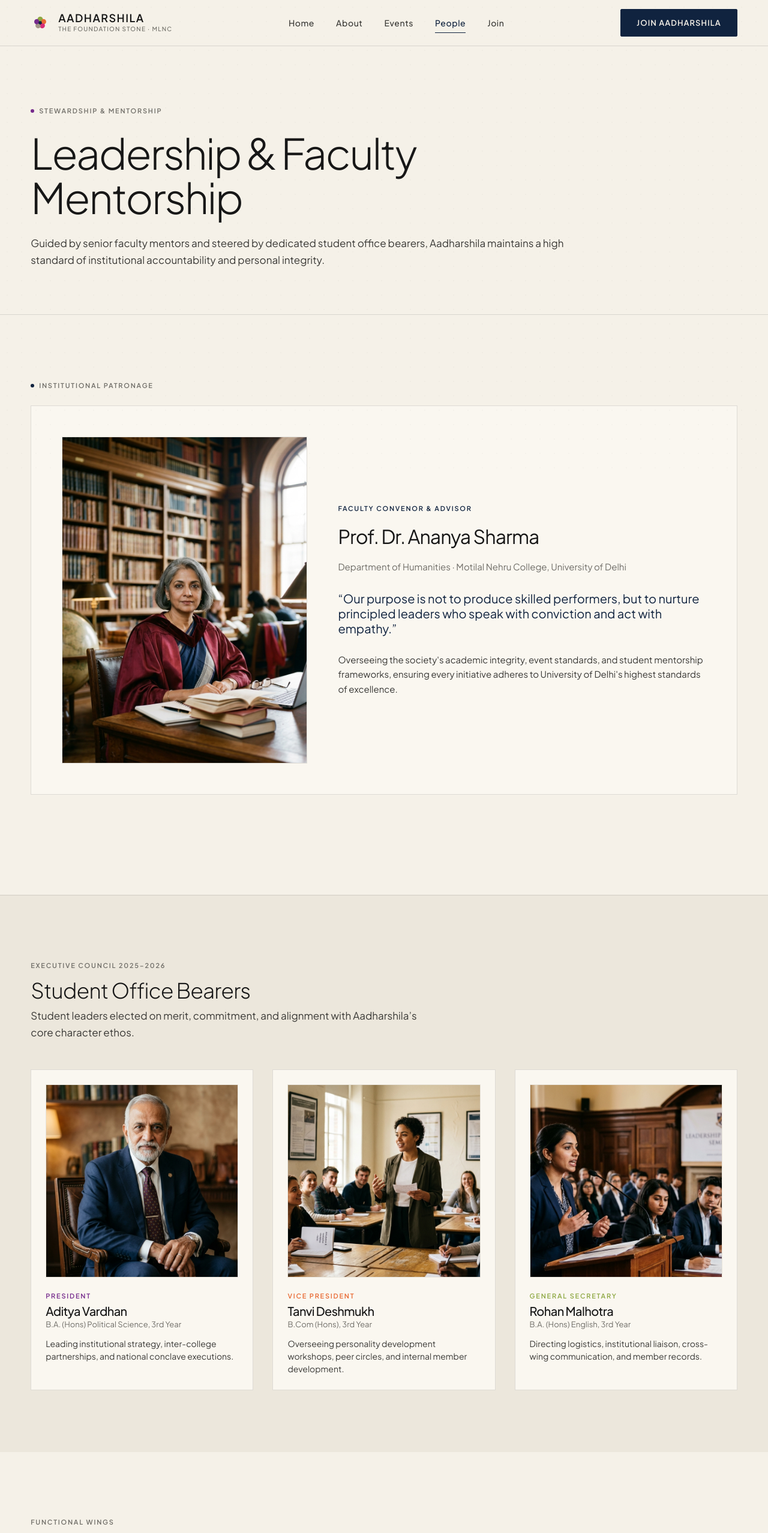
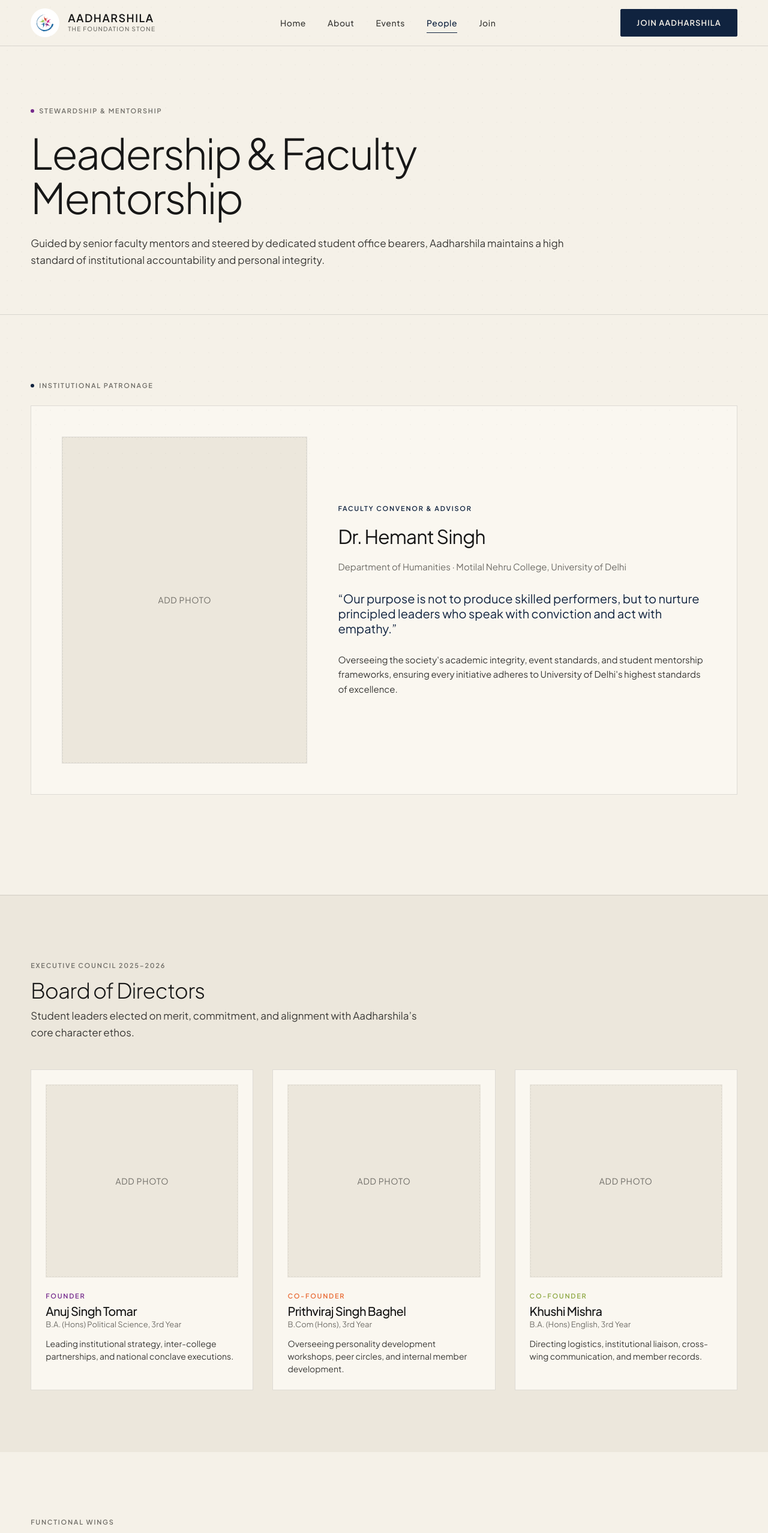
Before and after one commit to atendra11maurya/org_adhar, a website built with Vite: page people.html in a window 1280 px wide. Shown: the top 2556 px of the page at 60% size. Built offline with nearby package versions, Linux system fonts and the light colour scheme.

Commit message:
Update Google Form application link and brand assets

```diff
--- a/people.html
+++ b/people.html
@@ -18,17 +18,10 @@
   <header class="site-header" id="site-header">
     <div class="container nav-container">
       <a href="index.html" class="brand-identity" aria-label="Aadharshila Home">
-        <svg class="brand-emblem-mini" viewBox="0 0 100 100" fill="none">
-          <circle cx="50" cy="50" r="12" fill="#10233F" />
-          <path d="M50 18 C58 18 64 24 64 32 C64 38 58 42 50 42 C42 42 36 38 36 32 C36 24 42 18 50 18 Z" fill="#8EA843" transform="rotate(0 50 50)" />
-          <path d="M50 18 C58 18 64 24 64 32 C64 38 58 42 50 42 C42 42 36 38 36 32 C36 24 42 18 50 18 Z" fill="#E86932" transform="rotate(72 50 50)" />
-          <path d="M50 18 C58 18 64 24 64 32 C64 38 58 42 50 42 C42 42 36 38 36 32 C36 24 42 18 50 18 Z" fill="#D72B77" transform="rotate(144 50 50)" />
-          <path d="M50 18 C58 18 64 24 64 32 C64 38 58 42 50 42 C42 42 36 38 36 32 C36 24 42 18 50 18 Z" fill="#A39686" transform="rotate(216 50 50)" />
-          <path d="M50 18 C58 18 64 24 64 32 C64 38 58 42 50 42 C42 42 36 38 36 32 C36 24 42 18 50 18 Z" fill="#752A8C" transform="rotate(288 50 50)" />
-        </svg>
+        <img class="brand-emblem-mini" src="/src/assets/logo_cropped.png" alt="Aadharshila Logo" />
         <div class="brand-names">
           <span class="brand-primary">AADHARSHILA</span>
-          <span class="brand-sub">The Foundation Stone · MLNC</span>
+          <span class="brand-sub">The Foundation Stone</span>
         </div>
       </a>
 
@@ -95,12 +88,12 @@
 
         <div class="faculty-feature-card reveal-up">
           <div style="aspect-ratio: 3/4; overflow: hidden; border: 1px solid var(--color-border);">
-            <img src="/src/assets/images/speaker_author.jpg" alt="Faculty Convenor" style="width: 100%; height: 100%; object-fit: cover;" />
+            <div class="placeholder-photo">Add Photo</div>
           </div>
           <div style="display: flex; flex-direction: column; gap: 1.25rem;">
             <div class="eyebrow" style="color: var(--color-navy);">FACULTY CONVENOR &amp; ADVISOR</div>
             <h2 style="font-size: clamp(1.75rem, 2.5vw, 2.5rem); font-weight: 400; color: var(--color-text-primary);">
-              Prof. Dr. Ananya Sharma
+              Dr. Hemant Singh
             </h2>
             <div style="font-size: 0.9375rem; color: var(--color-text-muted);">
               Department of Humanities · Motilal Nehru College, University of Delhi
@@ -117,13 +110,13 @@
       </div>
     </section>
 
-    <!-- Student Office Bearers -->
+    <!-- Board of Directors -->
     <section class="section" style="background-color: var(--color-bg-subtle); border-top: 1px solid var(--color-border);">
       <div class="container">
 
         <div class="reveal-up" style="margin-bottom: 3rem;">
           <div class="eyebrow" style="margin-bottom: 0.75rem;">EXECUTIVE COUNCIL 2025–2026</div>
-          <h2 class="section-title">Student Office Bearers</h2>
+          <h2 class="section-title">Board of Directors</h2>
           <p class="lead-text" style="max-width: 650px; margin-top: 0.5rem;">
             Student leaders elected on merit, commitment, and alignment with Aadharshila’s core character ethos.
           </p>
@@ -134,11 +127,11 @@
           <!-- President -->
           <div class="team-member-card">
             <div style="aspect-ratio: 1/1; overflow: hidden; border: 1px solid var(--color-border-subtle); background-color: var(--color-bg-base);">
-              <img src="/src/assets/images/speaker_civil_servant.jpg" alt="President" style="width: 100%; height: 100%; object-fit: cover;" />
+              <div class="placeholder-photo">Add Photo</div>
             </div>
             <div>
-              <div class="eyebrow" style="color: var(--accent-purple);">PRESIDENT</div>
-              <h3 style="font-size: 1.25rem; font-weight: 500; margin-top: 0.25rem;">Aditya Vardhan</h3>
+              <div class="eyebrow" style="color: var(--accent-purple);">FOUNDER</div>
+              <h3 style="font-size: 1.25rem; font-weight: 500; margin-top: 0.25rem;">Anuj Singh Tomar</h3>
               <div style="font-size: 0.8125rem; color: var(--color-text-muted);">B.A. (Hons) Political Science, 3rd Year</div>
               <p style="font-size: 0.875rem; color: var(--color-text-secondary); line-height: 1.5; margin-top: 0.75rem;">
                 Leading institutional strategy, inter-college partnerships, and national conclave executions.
@@ -149,11 +142,11 @@
           <!-- Vice President -->
           <div class="team-member-card">
             <div style="aspect-ratio: 1/1; overflow: hidden; border: 1px solid var(--color-border-subtle); background-color: var(--color-bg-base);">
-              <img src="/src/assets/images/workshop_activity.jpg" alt="Vice President" style="width: 100%; height: 100%; object-fit: cover;" />
+              <div class="placeholder-photo">Add Photo</div>
             </div>
             <div>
-              <div class="eyebrow" style="color: var(--accent-orange);">VICE PRESIDENT</div>
-              <h3 style="font-size: 1.25rem; font-weight: 500; margin-top: 0.25rem;">Tanvi Deshmukh</h3>
+              <div class="eyebrow" style="color: var(--accent-orange);">CO-FOUNDER</div>
+              <h3 style="font-size: 1.25rem; font-weight: 500; margin-top: 0.25rem;">Prithviraj Singh Baghel</h3>
               <div style="font-size: 0.8125rem; color: var(--color-text-muted);">B.Com (Hons), 3rd Year</div>
               <p style="font-size: 0.875rem; color: var(--color-text-secondary); line-height: 1.5; margin-top: 0.75rem;">
                 Overseeing personality development workshops, peer circles, and internal member development.
@@ -164,11 +157,11 @@
           <!-- General Secretary -->
           <div class="team-member-card">
             <div style="aspect-ratio: 1/1; overflow: hidden; border: 1px solid var(--color-border-subtle); background-color: var(--color-bg-base);">
-              <img src="/src/assets/images/hero_discussion.jpg" alt="General Secretary" style="width: 100%; height: 100%; object-fit: cover;" />
+              <div class="placeholder-photo">Add Photo</div>
             </div>
             <div>
-              <div class="eyebrow" style="color: var(--accent-green);">GENERAL SECRETARY</div>
-              <h3 style="font-size: 1.25rem; font-weight: 500; margin-top: 0.25rem;">Rohan Malhotra</h3>
+              <div class="eyebrow" style="color: var(--accent-green);">CO-FOUNDER</div>
+              <h3 style="font-size: 1.25rem; font-weight: 500; margin-top: 0.25rem;">Khushi Mishra</h3>
               <div style="font-size: 0.8125rem; color: var(--color-text-muted);">B.A. (Hons) English, 3rd Year</div>
               <p style="font-size: 0.875rem; color: var(--color-text-secondary); line-height: 1.5; margin-top: 0.75rem;">
                 Directing logistics, institutional liaison, cross-wing communication, and member records.
@@ -269,7 +262,7 @@
         <div>
           <div class="footer-col-heading">Connect</div>
           <div class="footer-links-list">
-            <a href="https://instagram.com" target="_blank" rel="noopener noreferrer" class="footer-link">Instagram</a>
+            <a href="https://www.instagram.com/aadharshilaofficial_" target="_blank" rel="noopener noreferrer" class="footer-link">Instagram</a>
             <a href="https://linkedin.com" target="_blank" rel="noopener noreferrer" class="footer-link">LinkedIn</a>
             <a href="mailto:aadharshila.mlnc@du.ac.in" class="footer-link">aadharshila.mlnc@du.ac.in</a>
           </div>
--- a/src/styles/components.css
+++ b/src/styles/components.css
@@ -29,8 +29,10 @@
 }
 
 .brand-emblem-mini {
-  width: 32px;
-  height: 32px;
+  width: 48px;
+  height: 48px;
+  border-radius: 50%;
+  object-fit: cover;
 }
 
 .brand-names {
@@ -909,3 +911,18 @@
     grid-template-columns: 1fr;
   }
 }
+
+.placeholder-photo {
+  width: 100%;
+  height: 100%;
+  background-color: var(--color-bg-subtle);
+  border: 1px dashed var(--color-border-subtle);
+  display: flex;
+  align-items: center;
+  justify-content: center;
+  color: var(--color-text-muted);
+  font-family: var(--font-sans);
+  font-size: 0.875rem;
+  letter-spacing: 0.05em;
+  text-transform: uppercase;
+}
```
Also changed, not shown: about.html (+3 -10 lines), events.html (+3 -10 lines), index.html (+9 -17 lines), join.html (+7 -14 lines), src/assets/logo.png (added), src/assets/logo_cropped.png (added).
